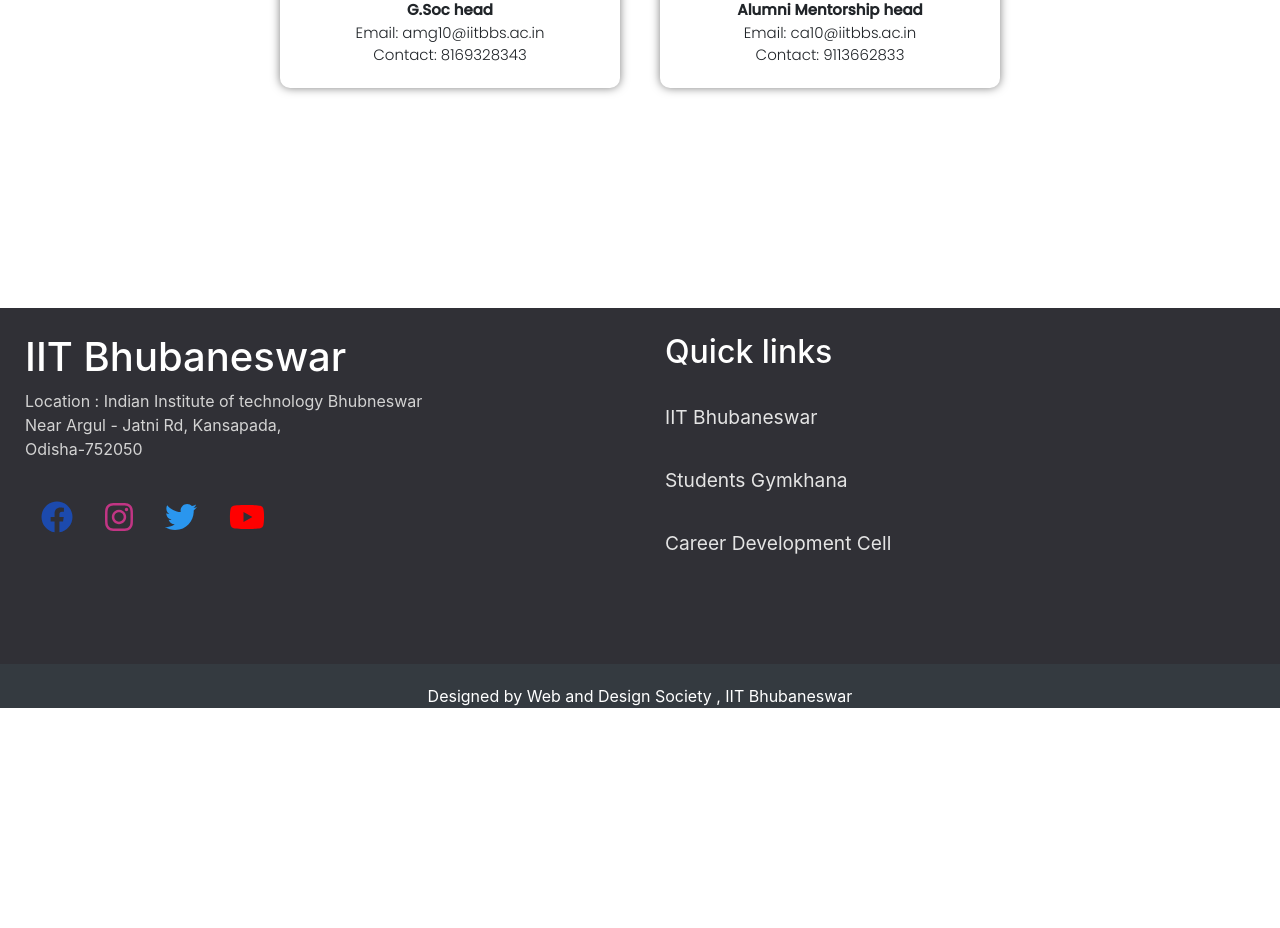
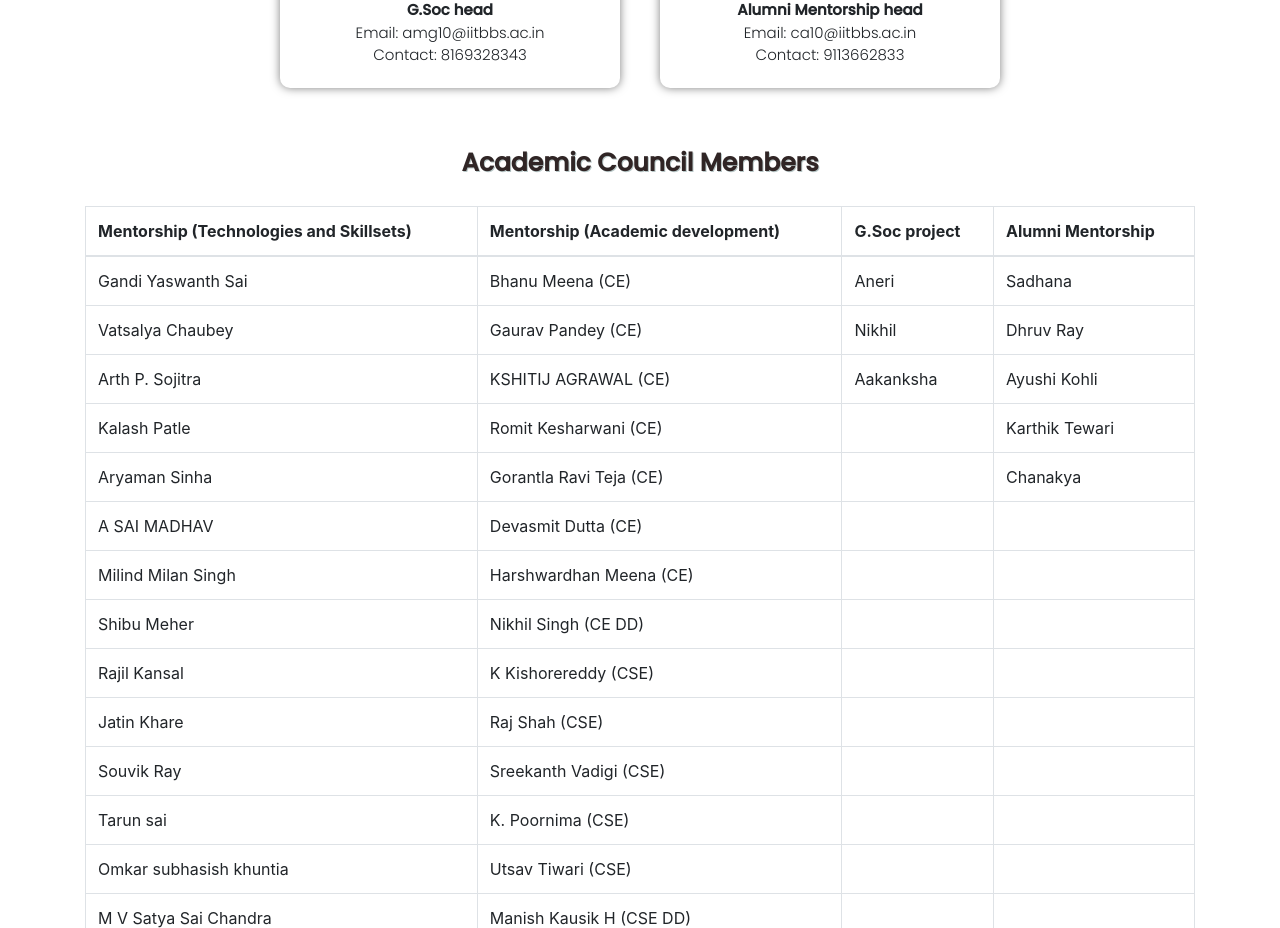
Before and after one commit to webd-iitbbs/Academic-Council, a React app: page /team in a window 1280 px wide. Shown: the part 1520-2448 px from the top of the page. Before the commit the page ends 2228 px from the top, so only its background shows below. Built offline with nearby package versions, Linux system fonts and the light colour scheme; a web font is replaced by a local one.

Commit message:
added members list

```diff
--- a/src/components/UI/SideDrawer/SideDrawer.js
+++ b/src/components/UI/SideDrawer/SideDrawer.js
@@ -24,7 +24,7 @@
             </Link>
           </li>
           <li className="tag">
-            <Link to="/resources" className="link">
+            <Link to="/research" className="link">
               Research
             </Link>
           </li>
--- a/src/containers/Team/Team.js
+++ b/src/containers/Team/Team.js
@@ -1,7 +1,7 @@
 import React, { Component } from 'react';
 import './Team.css';
 import Aux from '../../hoc/Auxil/Auxil';
-import { Jumbotron, Container } from 'react-bootstrap';
+import { Jumbotron, Container, Table } from 'react-bootstrap';
 import NavControls from './../NavControls';
 import ProfilePic from './fakeimg.png';
 import './../Resources/Resources.css';
@@ -17,8 +17,159 @@
 import Jatin from '../../assets/Images/Jatin.jpg';
 import Rahul from '../../assets/Images/Rahul.jpg';
 import Niranjan from '../../assets/Images/Niranjan.jpg';
-class Team extends Component {
-  render() {
+const Team = () => {
+  const mentorship_Tech = [
+    'Gandi Yaswanth Sai',
+    'Vatsalya Chaubey',
+    'Arth P. Sojitra',
+    'Kalash Patle',
+    'Aryaman Sinha',
+    'A SAI MADHAV',
+    'Milind Milan Singh',
+    'Shibu Meher',
+    'Rajil Kansal',
+    'Jatin Khare',
+    'Souvik Ray',
+    'Tarun sai',
+    'Omkar subhasish khuntia',
+    'M V Satya Sai Chandra',
+    'Amit Kumar',
+    'Rishi Gurjar',
+    'Aneri Gandhi',
+    'Challa Sai',
+    'Dharmendra C Patel',
+    'Abhishek Kumar',
+    'Nidamaneni Harish',
+    'Himanshu Goyal',
+    'Ramit Ashutosh Machhan',
+    'SWAGAT LENKA',
+    'Mohammad Abduraab',
+    'Saif Ali Khan',
+    'Sai Prasath S',
+    'guddy satpathy',
+    'SASWAT KUMAR PANDA',
+    'Advait Deshmukh',
+    'Tellam Rambabu',
+    'Divesh Jain',
+    'Abhishek Barwar',
+    'Meenakshi Sundaram',
+    'Nawaz NM',
+    'Raghavendra Dheeraj',
+    'Aneri Gandhi',
+    'Tarun Sai',
+  ];
+  const mentorship_acad = [
+    'Bhanu Meena',
+    'Gaurav Pandey',
+    'KSHITIJ AGRAWAL',
+    'Romit Kesharwani',
+    'Gorantla Ravi Teja',
+    'Devasmit Dutta',
+    'Harshwardhan Meena',
+    'Nikhil Singh',
+    'K Kishorereddy',
+    'Raj Shah',
+    'Sreekanth Vadigi',
+    'K. Poornima',
+    'Utsav Tiwari',
+    'Manish Kausik H',
+    'Snehitha Gunda',
+    'Geetha Kiran',
+    'Ashutossh Gupta (Lead)',
+    'Venkatesh R Shenoy',
+    'KONAKANDLA ROHITH',
+    'BUKKE SAI DINESH NAIK',
+    'Dhruv Ajay Ray',
+    'Madhula Sathwik Reddy',
+    'Ankit Anand',
+    'Chebrolu Sravanth',
+    'Aniket Shah',
+    'Agastya Rao',
+    'Harsha vardhan',
+    'Rahul Rajeev',
+    'M Sadhana',
+    'Sagnik Acharya',
+    'Saharsh J',
+    'Ruturaj Patil',
+    'K R R Tanmayi',
+    'Kartik Tewari',
+    'Ayushi Kohli',
+    'Chaitra Vardhan',
+    'S N Pranav',
+    'Dewal Choudhary',
+  ];
+  const branch = [
+    'CE',
+    'CE',
+    'CE',
+    'CE',
+    'CE',
+    'CE',
+    'CE',
+    'CE DD',
+    'CSE',
+    'CSE',
+    'CSE',
+    'CSE',
+    'CSE',
+    'CSE DD',
+    'ECE',
+    'ECE',
+    'EE',
+    'EE',
+    'EE',
+    'EE',
+    'EE',
+    'EE',
+    'EE',
+    'EE DD',
+    'ME',
+    'ME',
+    'ME',
+    'ME',
+    'ME',
+    'ME',
+    'ME',
+    'ME DD',
+    'ME DD',
+    'ME DD',
+    'ME DD',
+    'MM',
+    'MM',
+    'MM',
+  ];
+
+  const gsoc_project = ['Aneri', 'Nikhil', 'Aakanksha'];
+
+  const alumni_mentorship = [
+    'Sadhana',
+    'Dhruv Ray',
+    'Ayushi Kohli',
+    'Karthik Tewari',
+    'Chanakya',
+  ];
+
+  const tableHeadings = [
+    'Mentorship (Technologies and Skillsets)',
+    'Mentorship (Academic development)',
+    'G.Soc project',
+    'Alumni Mentorship',
+  ];
+  const maxLength = Math.max(
+    mentorship_Tech.length,
+    mentorship_acad.length,
+    gsoc_project.length,
+    alumni_mentorship.length
+  );
+  var resultant = [];
+  for (var i = 0; i < maxLength; i++) {
+    var first = mentorship_Tech[i] || ' ';
+    var second = mentorship_acad[i] + ' (' + branch[i] + ')' || ' ';
+    var third = gsoc_project[i] || ' ';
+    var fourth = alumni_mentorship[i] || ' ';
+    resultant[i] = [first, second, third, fourth];
+  }
+
   return (
     <Aux>
       <Jumbotron
@@ -49,8 +200,7 @@
           </div>
           <div className="data">
             <p>
-                <span style={{ fontWeight: 'bold' }}>Vice President</span>{' '}
-                <br />
+              <span style={{ fontWeight: 'bold' }}>Vice President</span> <br />
               Email: vpresident.sg@iitbbs.ac.in <br />
               Contact: 9444707109 <br />
             </p>
@@ -132,8 +282,33 @@
           </div>
         </div>
       </Container>
+      <div style={{ textAlign: 'center', marginTop: '20px' }}>
+        <h1 className="heading" style={{ fontSize: '25px' }}>
+          Academic Council Members
+        </h1>
+      </div>
+      <Container>
+        <Table responsive bordered>
+          <thead>
+            <tr>
+              {tableHeadings.map((heading, index) => (
+                <th key={index}>{heading}</th>
+              ))}
+            </tr>
+          </thead>
+          <tbody>
+            {resultant.map((value, index) => (
+              <tr>
+                <td>{value[0]}</td>
+                <td>{value[1]}</td>
+                <td>{value[2]}</td>
+                <td>{value[3]}</td>
+              </tr>
+            ))}
+          </tbody>
+        </Table>
+      </Container>
     </Aux>
   );
-  }
-}
+};
 export default Team;
```
Lines whose indentation alone changed are shown as unchanged.
